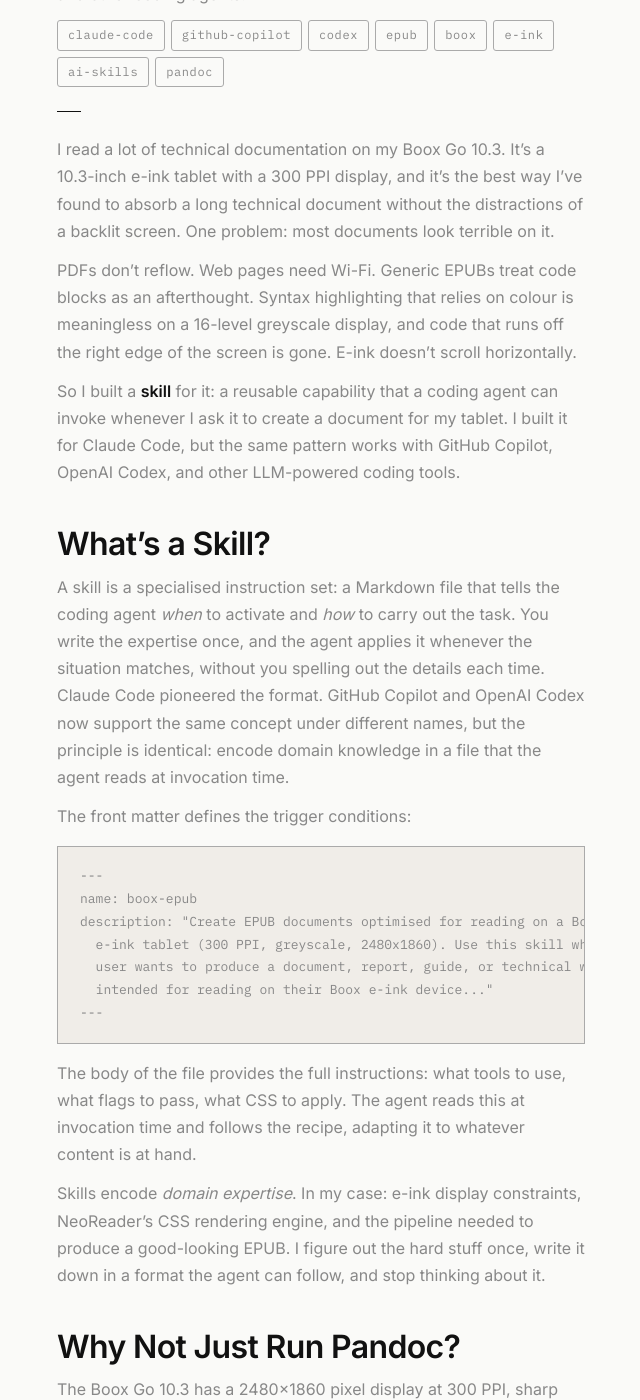
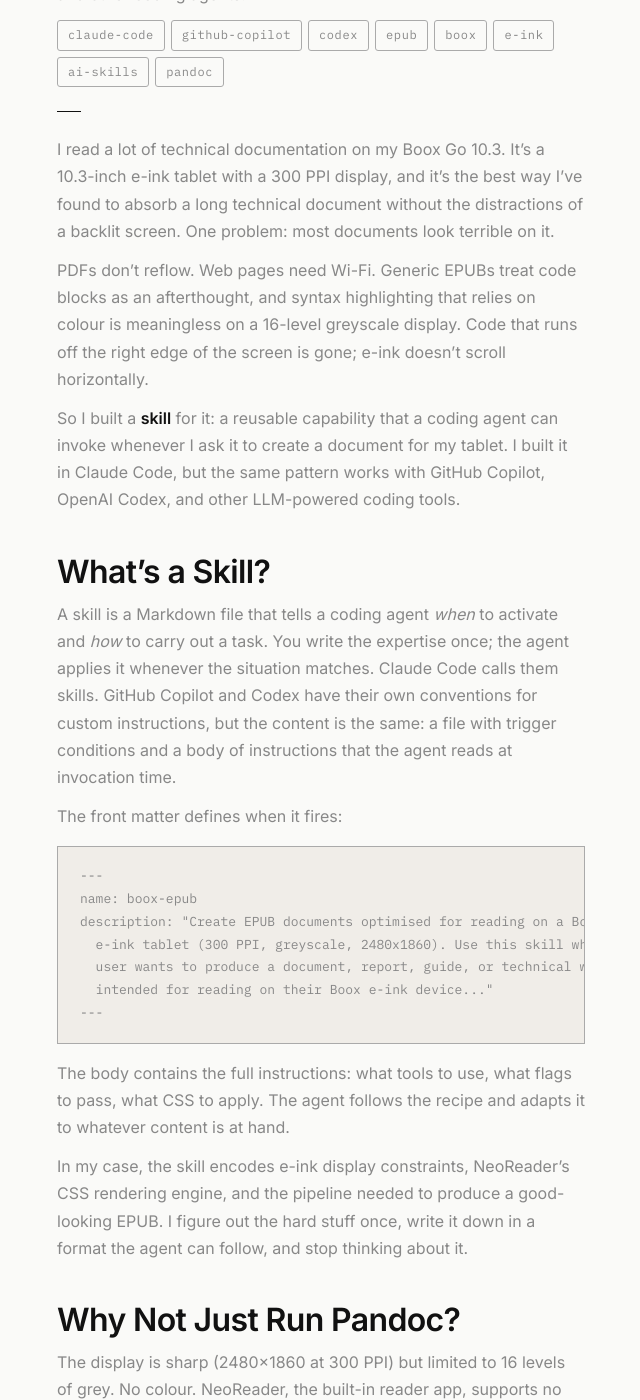
Before and after one commit to rhyscazenove/Rhyscazenove, a Jekyll site: the page built from docs/_posts/2026-04-09-building-a-claude-code-skill-for-my-boox.md, in a window 1280 px wide and 1400 px high, scrolled down 509 px. Shown: the whole window, without its empty margins (319-959 px from the left). Built offline with Jekyll 4.4.1, drawn with Linux system fonts in a browser that asks for light colours; some of the changed text lies outside the part shown.

Commit message:
Refactor blog post for clarity: improve sentence structure and enhance readability

````diff
--- a/docs/_posts/2026-04-09-building-a-claude-code-skill-for-my-boox.md
+++ b/docs/_posts/2026-04-09-building-a-claude-code-skill-for-my-boox.md
@@ -10,15 +10,15 @@
 
 I read a lot of technical documentation on my Boox Go 10.3. It's a 10.3-inch e-ink tablet with a 300 PPI display, and it's the best way I've found to absorb a long technical document without the distractions of a backlit screen. One problem: most documents look terrible on it.
 
-PDFs don't reflow. Web pages need Wi-Fi. Generic EPUBs treat code blocks as an afterthought. Syntax highlighting that relies on colour is meaningless on a 16-level greyscale display, and code that runs off the right edge of the screen is gone. E-ink doesn't scroll horizontally.
+PDFs don't reflow. Web pages need Wi-Fi. Generic EPUBs treat code blocks as an afterthought, and syntax highlighting that relies on colour is meaningless on a 16-level greyscale display. Code that runs off the right edge of the screen is gone; e-ink doesn't scroll horizontally.
 
-So I built a **skill** for it: a reusable capability that a coding agent can invoke whenever I ask it to create a document for my tablet. I built it for Claude Code, but the same pattern works with GitHub Copilot, OpenAI Codex, and other LLM-powered coding tools.
+So I built a **skill** for it: a reusable capability that a coding agent can invoke whenever I ask it to create a document for my tablet. I built it in Claude Code, but the same pattern works with GitHub Copilot, OpenAI Codex, and other LLM-powered coding tools.
 
 ## What's a Skill?
 
-A skill is a specialised instruction set: a Markdown file that tells the coding agent *when* to activate and *how* to carry out the task. You write the expertise once, and the agent applies it whenever the situation matches, without you spelling out the details each time. Claude Code pioneered the format. GitHub Copilot and OpenAI Codex now support the same concept under different names, but the principle is identical: encode domain knowledge in a file that the agent reads at invocation time.
+A skill is a Markdown file that tells a coding agent *when* to activate and *how* to carry out a task. You write the expertise once; the agent applies it whenever the situation matches. Claude Code calls them skills. GitHub Copilot and Codex have their own conventions for custom instructions, but the content is the same: a file with trigger conditions and a body of instructions that the agent reads at invocation time.
 
-The front matter defines the trigger conditions:
+The front matter defines when it fires:
 
 ```yaml
 ---
@@ -30,13 +30,13 @@
 ---
 ```
 
-The body of the file provides the full instructions: what tools to use, what flags to pass, what CSS to apply. The agent reads this at invocation time and follows the recipe, adapting it to whatever content is at hand.
+The body contains the full instructions: what tools to use, what flags to pass, what CSS to apply. The agent follows the recipe and adapts it to whatever content is at hand.
 
-Skills encode *domain expertise*. In my case: e-ink display constraints, NeoReader's CSS rendering engine, and the pipeline needed to produce a good-looking EPUB. I figure out the hard stuff once, write it down in a format the agent can follow, and stop thinking about it.
+In my case, the skill encodes e-ink display constraints, NeoReader's CSS rendering engine, and the pipeline needed to produce a good-looking EPUB. I figure out the hard stuff once, write it down in a format the agent can follow, and stop thinking about it.
 
 ## Why Not Just Run Pandoc?
 
-The Boox Go 10.3 has a 2480x1860 pixel display at 300 PPI, sharp but limited to 16 levels of grey. No colour. NeoReader, the built-in reader app, has a CSS rendering engine that supports no flexbox, no grid, no `calc()`, no media queries, no floats. (I documented the full research into NeoReader's rendering capabilities, font choices, and device specs in a [separate research catalogue](/output/boox-epub-research) if you want the sources.)
+The display is sharp (2480x1860 at 300 PPI) but limited to 16 levels of grey. No colour. NeoReader, the built-in reader app, supports no flexbox, no grid, no `calc()`, no media queries, no floats. (Full research into NeoReader's rendering capabilities, font choices, and device specs is in the [research catalogue](/boox-epub-research).)
 
 The problems I kept hitting with vanilla `pandoc input.md -o output.epub`:
 
@@ -74,7 +74,7 @@
 
 ### Stage 2: Font Embedding
 
-JetBrains Mono gets downloaded once and cached at `~/.cache/boox-epub-fonts/`. If the download fails (network restrictions in sandboxed environments), the script falls back to NeoReader's built-in monospace font. Acceptable, not as crisp. JetBrains Mono won out over Source Code Pro and Fira Mono because of its increased x-height and consistent stroke width, both of which matter on e-ink's limited greyscale (more on the font selection in the [research catalogue](/output/boox-epub-research)).
+JetBrains Mono gets downloaded once and cached at `~/.cache/boox-epub-fonts/`. If the download fails (network restrictions in sandboxed environments), the script falls back to NeoReader's built-in monospace font. Acceptable, not as crisp. JetBrains Mono won out over Source Code Pro and Fira Mono because of its increased x-height and consistent stroke width, both of which matter on e-ink's limited greyscale (more on the font selection in the [research catalogue](/boox-epub-research)).
 
 ### Stage 3: Pandoc with E-Ink CSS
 
@@ -124,9 +124,9 @@
 2. Say "make an epub of this for my Boox"
 3. Transfer the EPUB to my tablet
 
-Step 2 is one sentence. The agent recognises the intent, activates the skill, processes Mermaid diagrams, downloads fonts if needed, runs Pandoc with the right flags, and hands me an EPUB. I don't think about CSS selectors or NeoReader's rendering quirks.
+Step 2 is one sentence. The agent handles the rest: diagrams, fonts, Pandoc flags, CSS. I don't think about NeoReader's rendering quirks.
 
-## Lessons Learned
+## What I Got Wrong (and Right)
 
 I went through several iterations of the CSS before landing on values that worked on the device. Calibre's EPUB viewer lies. The greyscale rendering is not a simple linear mapping, and NeoReader's CSS support has gaps you only find by testing on hardware.
 
@@ -136,12 +136,12 @@
 
 Skills that explain their reasoning age better than skills that list steps. "Use `-b white` because transparent backgrounds render as black on e-ink" lets the agent generalise to new diagram tools. "Use `-b white`" alone is brittle.
 
-## Try It Yourself
+## The Skill and the Source
 
-The full skill is [on GitHub](https://github.com/rhyscazenove). If you have a Boox (or any e-ink reader), fork it and adjust the CSS for your device's specs. The pipeline works with any EPUB3-compatible reader. The CSS is the device-specific part.
+The full skill is [on GitHub](https://github.com/rhyscazenove). If you have a Boox (or any e-ink reader), fork it and adjust the CSS for your device's specs. The pipeline works with any EPUB3-compatible reader; the CSS is the device-specific part.
 
-If you don't have an e-ink tablet but want to try building skills, the structure is the same regardless of which coding agent you use: a Markdown file with front matter defining triggers and a body containing the instructions. In Claude Code, this is a `SKILL.md` file dropped into your project. GitHub Copilot and Codex have their own conventions for custom instructions, but the content transfers directly.
+If you don't have an e-ink tablet but want to try building skills, the structure is the same regardless of agent: a Markdown file with front matter defining triggers and a body containing instructions. In Claude Code, drop a `SKILL.md` into your project. Copilot and Codex have their own conventions, but the content transfers directly.
 
-I use this a few times a week now. Technical docs on e-ink with proper code formatting and working diagrams, with no manual Pandoc flags to remember.
+I use this a few times a week now. Technical docs on e-ink with proper code formatting and working diagrams, no manual Pandoc flags to remember.
 
-If you want to see the full research behind the design decisions (nine searches, three deep-dives, sources for every CSS value), I published the [research catalogue](/boox-epub-research) alongside this post.
+The full research behind the design decisions is in the [research catalogue](/boox-epub-research).
````
